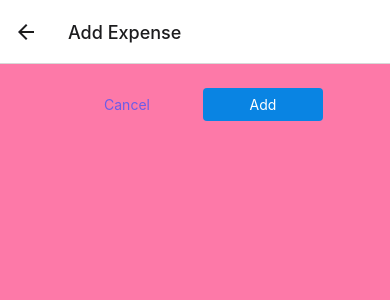
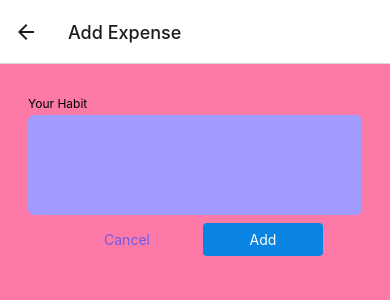
Before and after one commit to Laaguidi/Habits-React-native, a React Native app: screen /ManageHabit in a window 390 px wide. Shown: the top 300 px of the page. Built offline with nearby package versions, Linux system fonts and the light colour scheme.

Commit message:
Add form and input

```diff
--- /dev/null
+++ b/components/HabitForm.js
@@ -0,0 +1,21 @@
+import { View } from 'react-native';
+import Input from './Input';
+
+function HabitForm() {
+
+
+    return (
+        <View>
+            <Input
+                label="Your Habit"
+                textInputConfig={{
+                    multiline: true,
+                    // autoCapitalize: 'none'
+                    // autoCorrect: false // default is true
+                }}
+            />
+        </View>
+    );
+}
+
+export default HabitForm;
--- /dev/null
+++ b/components/Input.js
@@ -0,0 +1,44 @@
+import { StyleSheet, Text, TextInput, View } from 'react-native';
+
+//import { GlobalStyles } from '../constants/style';
+
+function Input({ label, textInputConfig }) {
+    const inputStyles = [styles.input];
+
+    if (textInputConfig && textInputConfig.multiline) {
+        inputStyles.push(styles.inputMultiline)
+    }
+
+    return (
+        <View style={styles.inputContainer}>
+            <Text style={styles.label}>{label}</Text>
+            <TextInput style={inputStyles} {...textInputConfig} />
+        </View>
+    );
+}
+
+export default Input;
+
+const styles = StyleSheet.create({
+    inputContainer: {
+        marginHorizontal: 4,
+        marginVertical: 8,
+    },
+    label: {
+        fontSize: 12,
+        color: 'mintLeaf',
+        marginBottom: 4,
+    },
+    input: {
+        backgroundColor: '#a29bfe',
+        color: '#5f27cd',
+        padding: 6,
+        borderRadius: 6,
+        fontSize: 16,
+    },
+    inputMultiline: {
+        minHeight: 100,
+        textAlignVertical: 'top'
+    }
+});
+//GlobalStyles.colors.
--- a/constants/style.js
+++ b/constants/style.js
@@ -2,6 +2,9 @@
     colors: {
       pagesBack: '#8c7ae6',
       itemBackground: '#ff7675',
-        errorColor: '#e74c3c'
+        errorColor: '#e74c3c',
+        mintLeaf: "#00b894",
+        orangeVille: '#e17055',
+        exodusFruit: '#6c5ce7',
     }
 }
--- a/screens/ManageHabit.js
+++ b/screens/ManageHabit.js
@@ -5,6 +5,7 @@
 import { GlobalStyles } from "../constants/style";
 import Button from "../components/Button";
 import { HabitsContext } from '../store/habits-context';
+import HabitForm from "../components/HabitForm";
 
 
 
@@ -51,6 +52,7 @@
 
     return (
         <View style={styles.container}>
+            <HabitForm />
             <View style={styles.buttons}>
                 <Button style={styles.button} mode="flat" onPress={cancelHandler}>
                     Cancel
```
